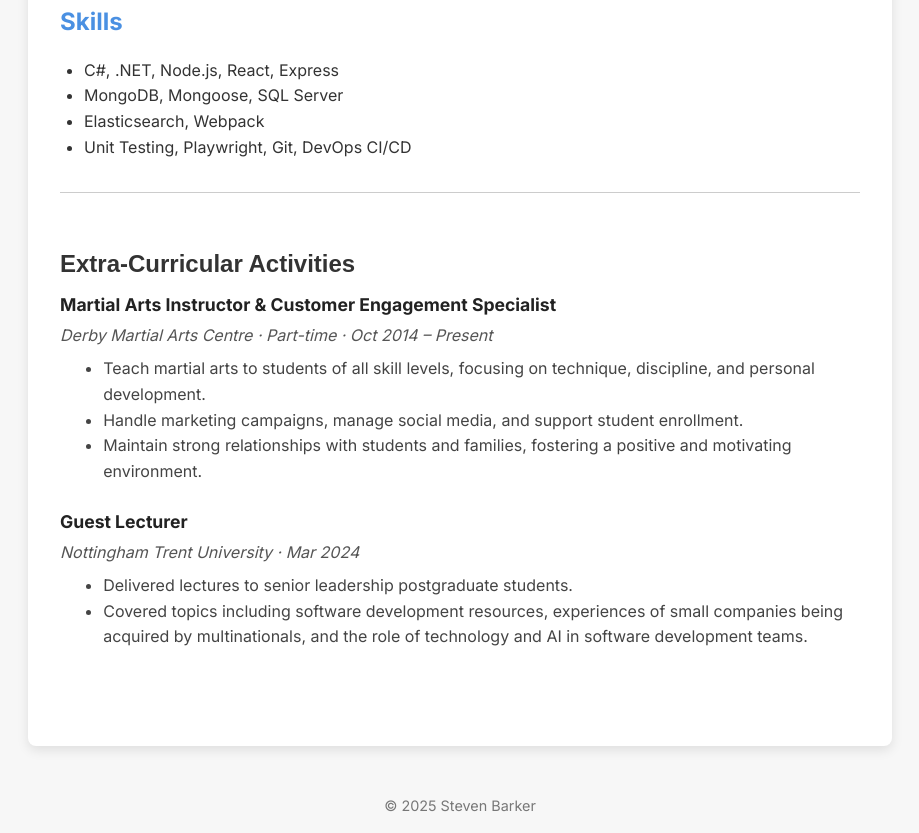
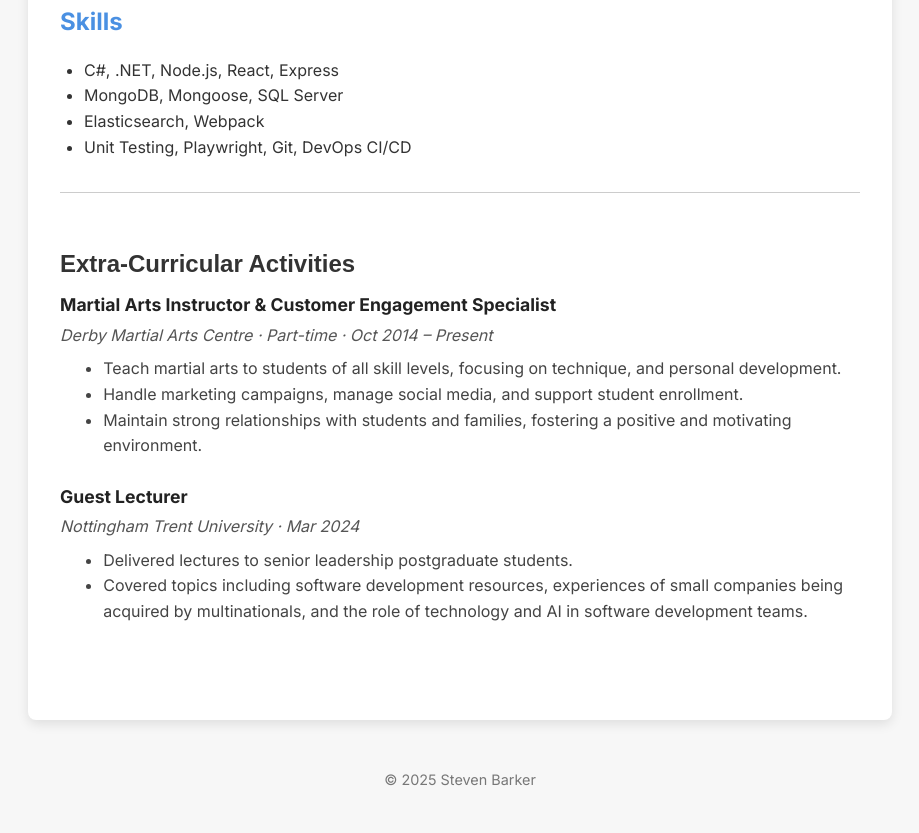
Before and after one commit to BarkermanX/Workfolio, a plain HTML site: page index.html in a window 1280 px wide. Shown: the part 993-1826 px from the top of the page, without its empty margins (180-1099 px from the left). After the commit the page ends 1800 px from the top, so only its background shows below. Drawn offline with Linux system fonts and the light colour scheme.

Commit message:
Minor change

```diff
--- a/index.html
+++ b/index.html
@@ -133,7 +133,7 @@
                 <h3 style="margin: 0; font-size: 1.1em; color: #222;">Martial Arts Instructor & Customer Engagement Specialist</h3>
                 <p style="margin: 0.2em 0 0.5em; font-style: italic; color: #555;">Derby Martial Arts Centre · Part-time · Oct 2014 – Present</p>
                 <ul style="margin: 0 0 0 1.2em; color: #444;">
-                    <li>Teach martial arts to students of all skill levels, focusing on technique, discipline, and personal development.</li>
+                    <li>Teach martial arts to students of all skill levels, focusing on technique, and personal development.</li>
                     <li>Handle marketing campaigns, manage social media, and support student enrollment.</li>
                     <li>Maintain strong relationships with students and families, fostering a positive and motivating environment.</li>
                 </ul>
```
